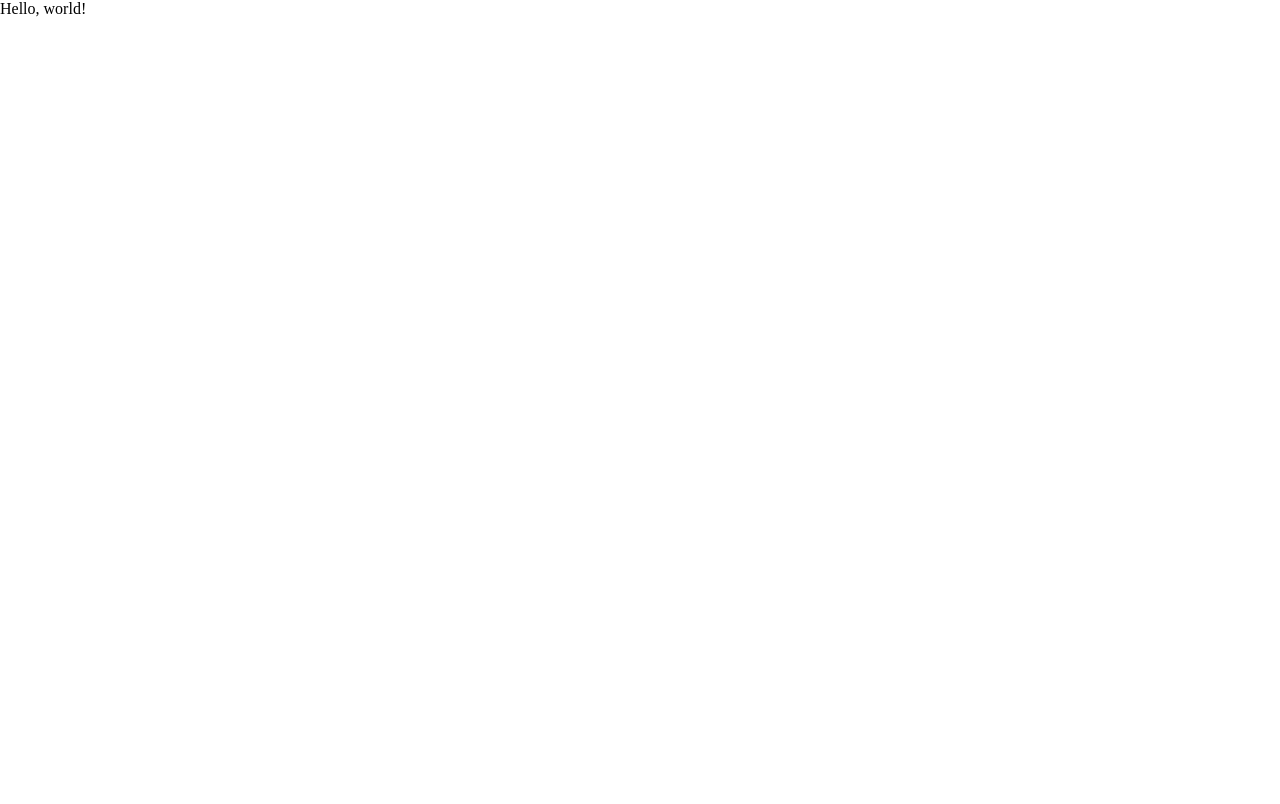
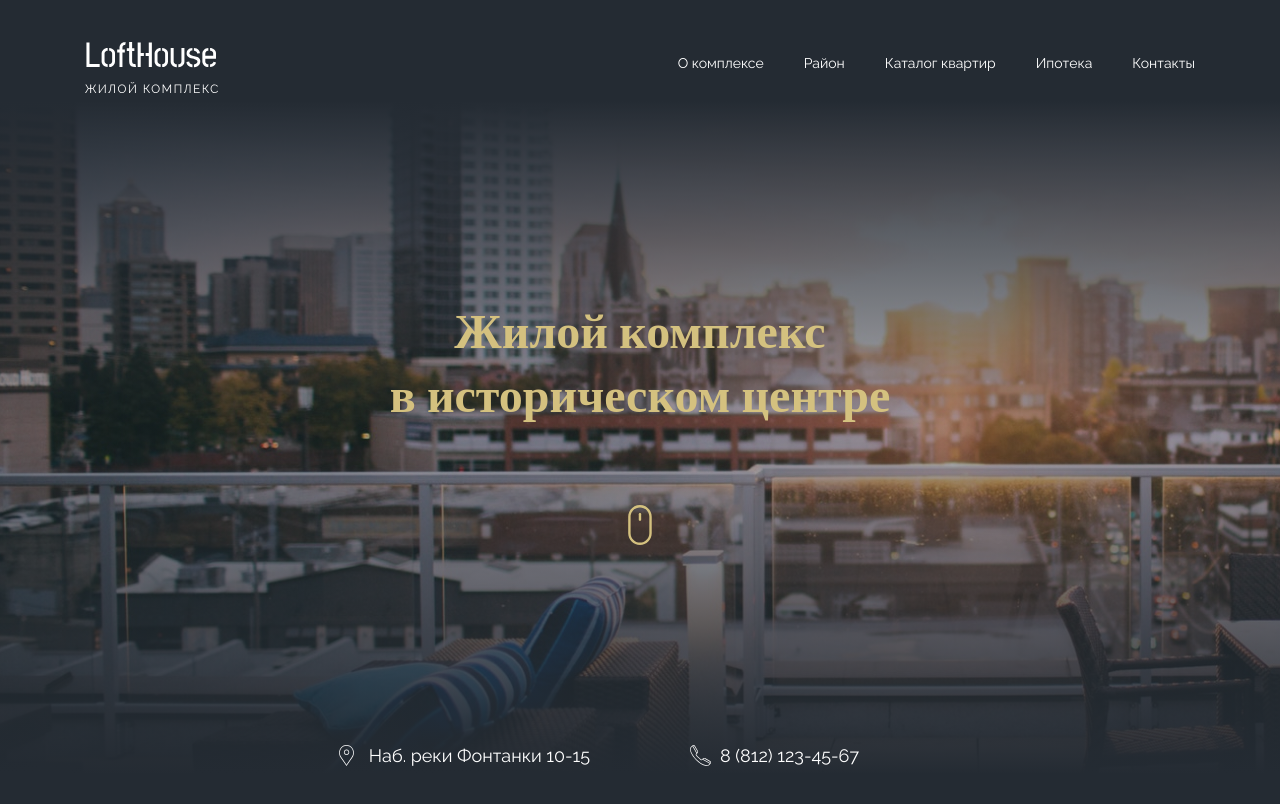
Before and after one commit to ostapx79/lofthouse-html, a plain HTML site: page index.html in a window 1280 px wide. Drawn offline with nearby package versions, Linux system fonts and the light colour scheme.

Commit message:
заверстона шапка сайта LoftHouse

```diff
--- a/index.html
+++ b/index.html
@@ -9,7 +9,43 @@
 </head>
 
 <body>
-   <h1>Hello, world!</h1>
+   <header class="header">
+      <div class="header__top">
+         <div class="container">
+            <div class="header__top-row">
+               <a href="#!">
+                  <img src="./img/header/logo.svg" alt="logo">
+               </a>
+               <div class="header__nav">
+                  <nav class="nav">
+                     <ul class="nav__list">
+                        <li><a href="#!">О комплексе</a></li>
+                        <li><a href="#!">Район</a></li>
+                        <li><a href="#!">Каталог квартир</a></li>
+                        <li><a href="#!">Ипотека</a></li>
+                        <li><a href="#!">Контакты</a></li>
+                     </ul>
+                  </nav>
+               </div>
+            </div>
+         </div>
+      </div>
+      <div class="container">
+         <h1 class="header__title">Жилой комплекс<br>
+            в историческом центре
+            <a href="#benefits">
+               <img class="header__title-icon" src="./img/header/mouse.svg" alt="mouseSvg">
+            </a>
+         </h1>
+
+      </div>
+      <div class="header__footer">
+         <div class="text-right">
+            <a href="#section-map" class="info info--map">Наб. реки Фонтанки 10-15</a>
+         </div>
+         <a href="tel:+78121234567" class="info info--phone">8 (812) 123-45-67</a>
+      </div>
+   </header>
 </body>
 
 </html>
--- a/scss/base/_base.scss
+++ b/scss/base/_base.scss
@@ -0,0 +1,27 @@
+@import url('https://fonts.googleapis.com/css2?family=Raleway:wght@400,700&display=swap');
+@import url('https://fonts.googleapis.com/css2?family=Playfair+Display:wght@700&display=swap');
+@import url('https://fonts.googleapis.com/css2?family=Roboto:wght@300&display=swap');
+
+body {
+   font-family: $font-main;
+   background-color: $dark;
+   color: $white;
+   font-size: 16px;
+}
+
+a {
+   color: $white;
+   &:hover {
+      color: $accent;
+   }
+}
+
+.container {
+   margin: 0px auto;
+   padding: 0px 15px;
+   width: 1140px;
+}
+
+.text-right {
+   text-align: right;
+}
--- a/scss/base/_vars.scss
+++ b/scss/base/_vars.scss
@@ -0,0 +1,10 @@
+// Fonts
+$font-main: 'Raleway', sans-serif;
+$font-accent: 'Playfair Display', serif;
+$font-secondary: 'Roboto', sans-serif;
+
+// Colors
+$dark: #242b33;
+$accent: #d4c17f;
+$white: #ffffff;
+$footer-bg: #2d343c;
--- /dev/null
+++ b/scss/blocks/_header.scss
@@ -0,0 +1,43 @@
+.header {
+   display: flex;
+   flex-direction: column;
+   justify-content: space-between;
+
+   padding: 30px 0px 74px;
+
+   min-height: 840px;
+   background: linear-gradient(
+      180deg, #242b33 11.98%,
+      rgba(45, 52, 60, 0.38) 51.04%,
+      #242b33 92.19%),
+      url("./../img/header/header-bg.jpg");
+}
+
+.header__top-row {
+   display: flex;
+   justify-content: space-between;
+   align-items: center;
+}
+
+.header__title {
+   position: relative;
+   padding-bottom: 121px;
+   text-align: center;
+   font-family: $font-accent;
+   font-size: 48px;
+   font-weight: 700;
+   color: $accent;
+}
+
+.header__title-icon {
+   position:absolute;
+   bottom: 0;
+   left: 50%;
+   transform: translate(-50%, 0%);
+}
+
+.header__footer {
+   display: grid;
+   grid-template-columns: 1fr 1fr;
+   gap: 100px;
+}
--- /dev/null
+++ b/scss/blocks/_info.scss
@@ -0,0 +1,28 @@
+.info {
+   position: relative;
+   font-size: 18px;
+
+   &--map, &--phone {
+      padding-left: 30px;
+
+      &::before {
+         content: "";
+
+         position: absolute;
+         left: 0;
+         top: 0;
+         width: 21px;
+         height: 21px;
+
+         background-repeat: no-repeat;
+      }
+   }
+
+   &--map::before {
+      background-image: url(./../img/header/map.svg);
+   }
+
+   &--phone::before {
+      background-image: url(./../img/header/phone.svg);
+   }
+}
--- /dev/null
+++ b/scss/blocks/_nav.scss
@@ -0,0 +1,8 @@
+.nav {
+   font-size: 14px;
+}
+
+.nav__list {
+   display: flex;
+   column-gap: 40px;
+}
--- a/scss/main.scss
+++ b/scss/main.scss
@@ -2,3 +2,8 @@
 @import './base/reset';
 @import './base/vars';
 @import './base/base';
+
+// blocks
+@import './blocks/header';
+@import './blocks/nav';
+@import './blocks/info';
```
Also changed, not shown: css/main.css, css/main.min.css, img/header/header-bg.jpg (added), img/header/logo.svg (added), img/header/map.svg (added), img/header/mouse.svg (added), img/header/phone.svg (added).
